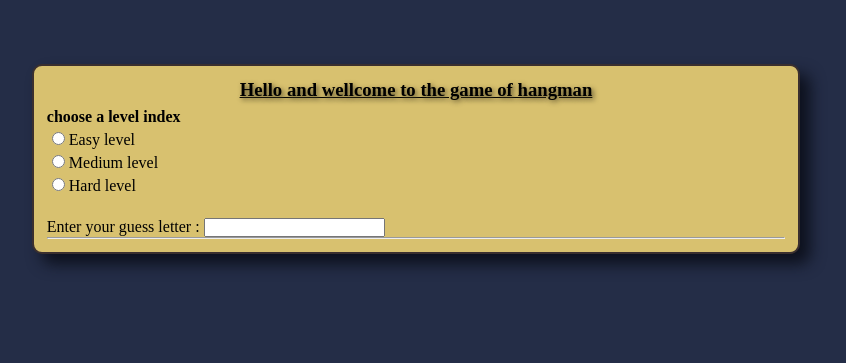
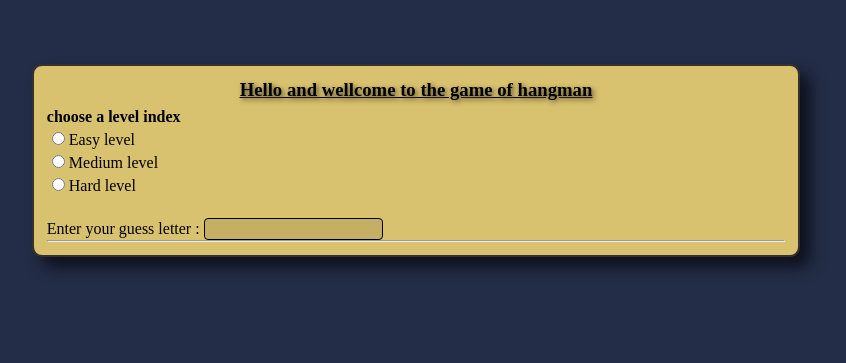
Before and after one commit to sushant5101/Hangman_GUI_based, a plain HTML site: page index.html in a window 1280 px wide. Shown: the top 363 px of the page, without its empty margins (224-1070 px from the left). Drawn offline with Linux system fonts and the light colour scheme.

Commit message:
Update style1.4.css
updated css for text input box

```diff
--- a/style.css
+++ b/style.css
@@ -46,6 +46,15 @@ body {
     margin: 5px;
 }
 
+
+#user_guessed_letter {
+    height: 20px;
+    border: 1.7px solid black;
+    border-radius: 4px;
+    background-color: #c4af65;
+}
+
+
 footer {
     display: grid;
 }
@@ -66,6 +75,7 @@ footer {
     font-size: 200px;
     font-weight: bold;
     font-family: 'CustomFont', beba;
+    cursor:default;
 }
 
 #foot #about {
@@ -83,14 +93,14 @@ footer {
 
 
 .details {
-    font-family:sans-serif;
+    font-family: sans-serif;
     margin: 5px 0px 5px 18px;
     font-size: small;
     color: gray;
 }
 
 .title {
-    font-family:sans-serif;
+    font-family: sans-serif;
     margin: 0px 0px 0px 8px;
 }
 
@@ -99,7 +109,7 @@ footer {
     float: left;
 }
 
-#foot #version{
+#foot #version {
     margin: 0px 0px 10px 10px;
     text-align: center;
     color: #242d47;
```
